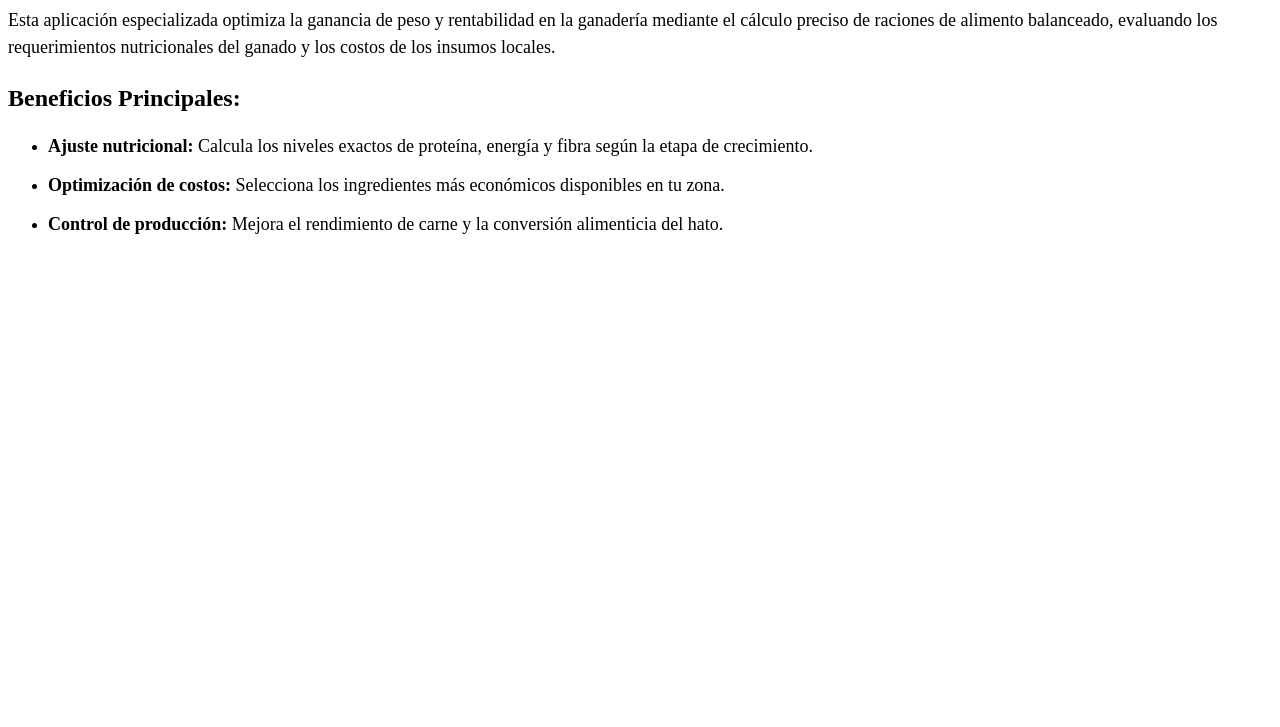
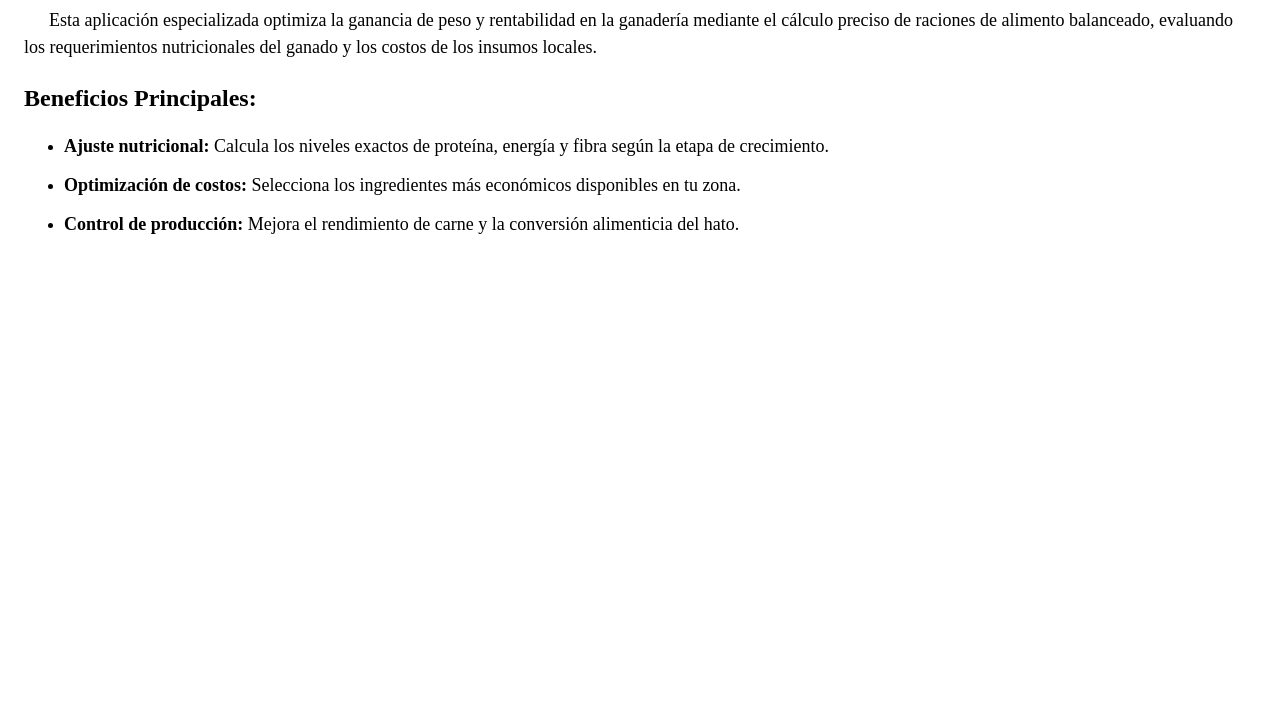
Before and after one commit to miguelchata/feeder-cattle, a plain HTML site: page about.html in a window 1280 px wide. Shown: the part 73-800 px from the top of the page. Drawn offline with Linux system fonts and the light colour scheme.

Commit message:
Adding more styles to about page

```diff
--- a/style-about.css
+++ b/style-about.css
@@ -1,3 +1,8 @@
+body {
+	padding-left: 16px;
+	padding-right: 16px;
+}
+
 h1 {
 	font-size: 32px;
 	letter-spacing: 2px;
@@ -14,4 +19,5 @@ p {
 
 #content-details {
 	line-height: 1.5;
+	text-indent: 25px;
 }
```
